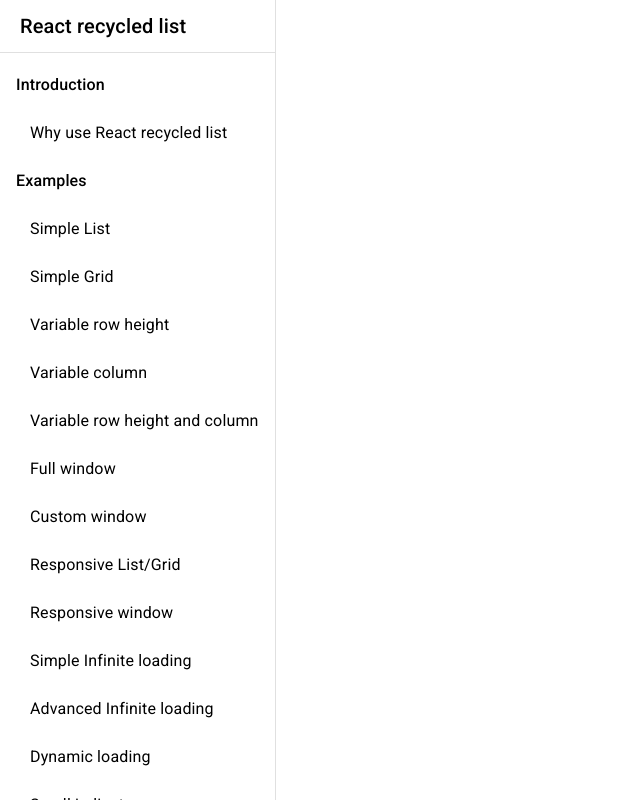
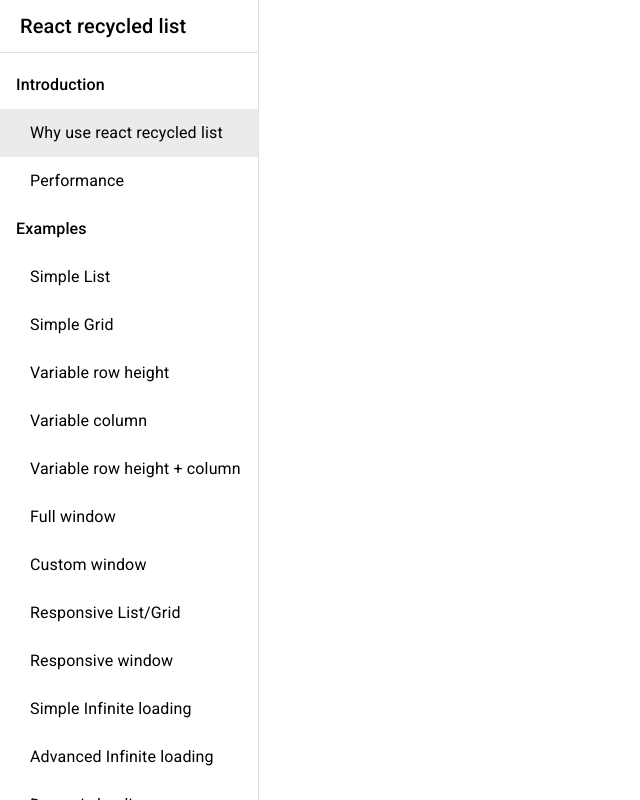
Before and after one commit to BotDanny/React-recycled-demo, a React (Create React App) app: page / in a window 1280 px wide. Shown: the whole page, without its empty margins (0-640 px from the left). Built offline with nearby package versions, Linux system fonts and the light colour scheme.

Commit message:
added performance compare page

```diff
--- a/package.json
+++ b/package.json
@@ -5,6 +5,7 @@
   "dependencies": {
     "@material-ui/core": "^4.11.3",
     "@material-ui/icons": "^4.11.2",
+    "@material-ui/lab": "^4.0.0-alpha.57",
     "@testing-library/jest-dom": "^5.11.4",
     "@testing-library/react": "^11.1.0",
     "@testing-library/user-event": "^12.1.10",
--- a/src/FixedSizeList.tsx
+++ b/src/FixedSizeList.tsx
@@ -65,7 +65,7 @@
 
     const numOfVisibleRow = Math.ceil(height / rowHeight);
     const numOfInvisibleRowOnEachDirection =
-      additionalRenderedRow || Math.floor(numOfVisibleRow / 2);
+      additionalRenderedRow || 1;
     let totalNumOfRenderedRows =
       numOfVisibleRow + numOfInvisibleRowOnEachDirection * 2;
     if (totalNumOfRenderedRows > totalRows) totalNumOfRenderedRows = totalRows;
--- a/src/Root.tsx
+++ b/src/Root.tsx
@@ -10,7 +10,7 @@
 import { BrowserRouter as Router, Switch, Route, Link } from "react-router-dom";
 import React from "react";
 import "./root.scss";
-import SideNav, { examples } from "./SideNav";
+import SideNav, { examples, introductions } from "./SideNav";
 
 export default function Index() {
   const me = React.useRef();
@@ -20,9 +20,18 @@
       <main>
         <Switch>
           {examples.map(({ label, route, component }) => {
+            const Page = component as any;
             return (
-              <Route path={route}>
-                {component && component}
+              <Route path={route} exact>
+                {component && <Page />}
+              </Route>
+            );
+          })}
+          {introductions.map(({ label, route, component }) => {
+            const Page = component as any;
+            return (
+              <Route path={route} exact>
+                {component && <Page />}
               </Route>
             );
           })}
--- a/src/SideNav.tsx
+++ b/src/SideNav.tsx
@@ -25,6 +25,7 @@
 import DynamicLoading from "./pages/DynamicLoading";
 import ScrollIndicator from "./pages/ScrollIndicator";
 import ScrollTo from "./pages/ScrollTo";
+import Performance from "./pages/Performance";
 
 export default function SideNav() {
   const { pathname } = useLocation();
@@ -39,9 +40,18 @@
           <ListItem>
             <ListItemText primary="Introduction" className="first-level" />
           </ListItem>
-          <ListItem button className="second-level" component={Link} to="/">
-            <ListItemText primary="Why use React recycled list" />
-          </ListItem>
+          {introductions.map(({ label, route }) => (
+            <ListItem
+              button
+              key={label}
+              className="second-level"
+              component={Link}
+              to={route}
+              selected={pathname === route}
+            >
+              <ListItemText primary={label} />
+            </ListItem>
+          ))}
           <ListItem>
             <ListItemText primary="Examples" className="first-level" />
           </ListItem>
@@ -81,9 +91,17 @@
   );
 }
 
+export const introductions = [
+  {
+    label: "Why use react recycled list",
+    route: "/",
+  },
+  { label: "Performance", route: "/performance", component: Performance },
+];
+
 export const examples = [
   { label: "Simple List", route: "/simple-list", component: SimpleList },
-//   { label: "VS React window", route: "/react-window", component: ReactWindowComparison },
+  //   { label: "VS React window", route: "/react-window", component: ReactWindowComparison },
   { label: "Simple Grid", route: "/simple-grid", component: SimpleGrid },
   {
     label: "Variable row height",
@@ -96,23 +114,46 @@
     component: VariableColumn,
   },
   {
-    label: "Variable row height and column ",
+    label: "Variable row height + column ",
     route: "/variable-height-column",
     component: VariableRowHeightColumn,
   },
   { label: "Full window", route: "/full-window", component: FullWindow },
   { label: "Custom window", route: "/custom-window", component: CustomWindow },
-  { label: "Responsive List/Grid", route: "/responsive-list/grid", component: ResponsiveContainerPage},
-  { label: "Responsive window", route: "/responsive-window", component: FullWindowResponsiveContainerPage },
-  { label: "Simple Infinite loading", route: "/lazy-loading-simple", component: LazyLoadingSimple },
-  { label: "Advanced Infinite loading", route: "/lazy-loading-advance", component: LazyLoadingAdvanced },
-  { label: "Dynamic loading", route: "/dynamic-loading", component: DynamicLoading },
-  { label: "Scroll indicator", route: "/scroll-indicator", component: ScrollIndicator },
+  {
+    label: "Responsive List/Grid",
+    route: "/responsive-list/grid",
+    component: ResponsiveContainerPage,
+  },
+  {
+    label: "Responsive window",
+    route: "/responsive-window",
+    component: FullWindowResponsiveContainerPage,
+  },
+  {
+    label: "Simple Infinite loading",
+    route: "/lazy-loading-simple",
+    component: LazyLoadingSimple,
+  },
+  {
+    label: "Advanced Infinite loading",
+    route: "/lazy-loading-advance",
+    component: LazyLoadingAdvanced,
+  },
+  {
+    label: "Dynamic loading",
+    route: "/dynamic-loading",
+    component: DynamicLoading,
+  },
+  {
+    label: "Scroll indicator",
+    route: "/scroll-indicator",
+    component: ScrollIndicator,
+  },
   { label: "Scroll to", route: "/scroll-to", component: ScrollTo },
   { label: "Scroll restoration", route: "/scroll-restoration" },
   { label: "Styling", route: "/styling" },
   { label: "Server side rendering", route: "/styling" },
-
 ];
 
 export const components = [
--- /dev/null
+++ b/src/pages/Performance.tsx
@@ -0,0 +1,129 @@
+import React from "react";
+import FixedList from "../FixedSizeList";
+import { RowProps } from "../TypeDef";
+import Highlight from "react-highlight.js";
+import GeneralPage from "./GeneralPage";
+import {
+  AppBar,
+  Avatar,
+  Box,
+  Chip,
+  Tab,
+  Tabs,
+  Typography,
+} from "@material-ui/core";
+import { ReactWindowDemo } from "./ReactWindowComparison";
+import { Alert } from "@material-ui/lab";
+
+function TabPanel(props: any) {
+  const { children, value, index, ...other } = props;
+
+  return (
+    <div
+      role="tabpanel"
+      hidden={value !== index}
+      id={`simple-tabpanel-${index}`}
+      aria-labelledby={`simple-tab-${index}`}
+      {...other}
+    >
+      {value === index && (
+        <Box p={3}>
+          <Typography>{children}</Typography>
+        </Box>
+      )}
+    </div>
+  );
+}
+
+export default function Performance() {
+  const [value, setValue] = React.useState(0);
+
+  const handleChange = (event: any, newValue: any) => {
+    setValue(newValue);
+  };
+  return (
+    <div>
+      <AppBar position="static">
+        <Tabs
+          value={value}
+          onChange={handleChange}
+          aria-label="simple tabs example"
+        >
+          <Tab label="With react-recycled-list" />
+          <Tab label="Without react-recycled-list" />
+          <Tab label="With react-window" />
+        </Tabs>
+      </AppBar>
+      <Box p={3} pb={1}>
+        <Alert severity="error" variant="filled" style={{justifyContent: "center"}}>
+          Attention! When measuring performance, make sure to use a production build and an incognito window!
+        </Alert>
+      </Box>
+      <TabPanel value={value} index={0}>
+        <PerformanceDemo />
+      </TabPanel>
+      <TabPanel value={value} index={1}>
+        <NoOptimization />
+      </TabPanel>
+      <TabPanel value={value} index={2}>
+        <ReactWindowDemo />
+      </TabPanel>
+    </div>
+  );
+}
+
+function PerformanceDemo() {
+  const data = Array(500)
+    .fill(null)
+    .map((_, index) => `item ${index}`);
+
+  return (
+    <FixedList height={800} rowComponent={Row} data={data} rowHeight={100} />
+  );
+}
+
+const chips = Array(15)
+  .fill(null)
+  .map(() => undefined);
+
+const handleClick = () => {};
+
+const Row = React.memo(function (props: RowProps) {
+  const { data, dataIndex, style } = props;
+  const value = data[dataIndex];
+  return (
+    <div style={style as any} className="react-recycled-row">
+      {chips.map((_, index) => (
+        <Chip
+          key={index}
+          avatar={<Avatar>M</Avatar>}
+          label="Clickable"
+          onClick={handleClick}
+        />
+      ))}
+    </div>
+  );
+});
+
+const data = Array(500)
+  .fill(null)
+  .map((_, index) => undefined);
+
+function NoOptimization() {
+  return (
+    <div className="no-optimization-list">
+      {data.map((_, index) => (
+        <div className="react-recycled-row" key={index} style={{ height: 100 }}>
+          {chips.map((_, chipIndex) => (
+            <Chip
+              key={chipIndex}
+              avatar={<Avatar>M</Avatar>}
+              label="Clickable"
+              onClick={handleClick}
+            />
+          ))}
+        </div>
+      ))}
+    </div>
+  );
+}
--- a/src/pages/VariableRowHeight.tsx
+++ b/src/pages/VariableRowHeight.tsx
@@ -19,7 +19,7 @@
       height={400}
       rowComponent={Row}
       data={data}
-      rowHeight={100}
+      rowHeight={80}
       rowHeights={rowHeights}
     />
   );
--- a/src/pages/VariableRowHeightColumn.tsx
+++ b/src/pages/VariableRowHeightColumn.tsx
@@ -19,7 +19,7 @@
       height={400}
       rowComponent={Row}
       data={data}
-      rowHeight={100}
+      rowHeight={80}
       rowColumns={rowColumns}
       rowHeights={rowHeights}
     />
--- a/src/root.scss
+++ b/src/root.scss
@@ -3,6 +3,20 @@
 }
 
 .root-content {
+  .MuiTabs-flexContainer {
+    justify-content: space-evenly;
+  }
+
+  .MuiTab-root {
+      text-transform: none;
+  }
+
+  .no-optimization-list {
+    height: 800px;
+    width: 100%;
+    overflow-y: auto;
+  }
+
   .MuiDrawer-root {
     * {
       color: #000000;
@@ -42,9 +56,9 @@
     pre {
       margin: 0;
 
-    //   .hljs-comment {
-    //     color: #53c103;
-    //   }
+      //   .hljs-comment {
+      //     color: #53c103;
+      //   }
     }
   }
 }
```
Also changed, not shown: src/pages/ReactWindowComparison.tsx (+12 -14 lines), src/App.css (line endings or trailing spaces), 1 other file (tests, documents, lock files or other folders).
